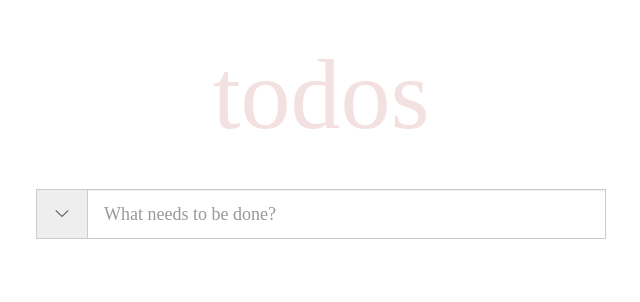
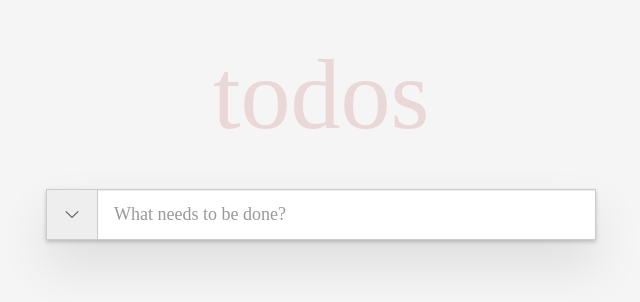
Before and after one commit to xiongfeng555/todoList, a Vue app: page /#/actived in a window 1280 px wide. Shown: the top 302 px of the page, without its empty margins (319-959 px from the left). Built offline with nearby package versions, Linux system fonts and the light colour scheme.

Commit message:
最终提交-first

```diff
--- a/src/App.vue
+++ b/src/App.vue
@@ -1,9 +1,9 @@
 <template>
   <div id="app">
-      <div class="todolist-content container">
-        <div class="page-header">
+    <div class="page-header">
           <h1>todos</h1>
         </div>
+      <div class="todolist-content container">
         <div class="input-group input-group-lg">
           <span class="input-group-addon finger list-group1" id="basic-addon1" @click="changeAllSelected">
             <span class="el-icon-arrow-down"></span>
@@ -11,10 +11,8 @@
           <input type="text" class="form-control" placeholder="What needs to be done?" aria-describedby="basic-addon1" v-model="value"
             @keyup.enter="addToList" />
         </div>
-        <transition>
         <router-view></router-view>
-        </transition>
-        <ul class="list-group" v-show="$store.getters.getListLength !== 0">
+        <ul class="list-group last_box" v-show="$store.getters.getListLength !== 0">
           <li class="list-group-item">
             <div class="mybtn">
               <div class="mybtn_left">
@@ -40,7 +38,8 @@ export default {
     return {
       flag: false,
       value: '',
-      url: 'http://localhost:5000'
+      url: 'http://localhost:5000',
+      list: []
     }
   },
   created () {
@@ -103,6 +102,7 @@ export default {
 body{
   font-family: 'Helvetica Neue';
   min-width: 600px;
+  background:#f5f5f5;
 }
 #app {
   font-family: serif;
@@ -110,12 +110,8 @@ body{
   -moz-osx-font-smoothing: grayscale;
   text-align: center;
   color: #2c3e50;
-}
-.todolist-content{
-overflow: hidden;
- width: 600px;
- height: 100%;
- margin-bottom: 40px;
+  width: 100%;
+  margin: 0 auto;
   .page-header{
     border-bottom:0 ;
     h1{
@@ -124,6 +120,30 @@ overflow: hidden;
       color: rgba(175, 47, 47, 0.15);
     }
   }
+  .btn_save{
+  overflow: hidden;
+  margin-top: 40px;
+}
+}
+.todolist-content{
+  position: relative;
+ margin-bottom: 40px;
+ max-width: 550px;
+ margin: 0 auto;
+ font-weight: 300;
+ padding: 0;
+ box-shadow:0 2px 4px 0 rgba(0, 0, 0, 0.2), 0 25px 50px 0 rgba(0, 0, 0, 0.1);
+
+.last_box:before {
+    content: '';
+    position: absolute;
+    right: 0;
+    bottom: 0;
+    left: 0;
+    height: 42px;
+    overflow: hidden;
+    box-shadow: 0 1px 1px rgba(0, 0, 0, 0.2), 0 8px 0 -3px #f6f6f6, 0 9px 1px -3px rgba(0, 0, 0, 0.2), 0 16px 0 -6px #f6f6f6, 0 17px 2px -6px rgba(0, 0, 0, 0.2);
+}
 }
 .list-group{
   margin-bottom: 0;
@@ -135,6 +155,7 @@ overflow: hidden;
   .form-control{
     border-radius: 0;
   }
+  border-radius: 0;
 }
 .list-group1 {
   margin-bottom: 0 !important;
@@ -145,7 +166,7 @@ overflow: hidden;
   color: #000;
 }
 .input-group-lg > .form-control{
-  height: 50px;
+  height: 51px;
 }
 
 .mybtn {
@@ -184,10 +205,7 @@ overflow: hidden;
     font-size: 16px;
   }
 }
-.btn_save{
-  overflow: hidden;
-  margin-top: 40px;
-}
+
 .delete{
   font-size: 16px;
 }
--- a/src/components/activedList.vue
+++ b/src/components/activedList.vue
@@ -1,13 +1,13 @@
 <template>
     <div>
          <ul class="list-group">
-          <li class="list-group-item" v-for="item in $store.getters.getActivedList" :key="item.id">
+          <li class="list-group-item item" v-for="item in $store.getters.getActivedList" :key="item.id">
             <div class="item_contain">
               <el-switch active-color="green" inactive-color="#aaa" v-model="$store.getters.getSelected[item.id]" @change="changeSelected(item.id,$store.getters.getSelected[item.id])">
     </el-switch>
               <p :class="item.selected ? 'line':''" class="data_content">{{ item.data }}</p>
-              <a href="#" @click.prevent="deleteItem(item.id)" class="delete">×</a>
             </div>
+             <a href="#" @click.prevent="deleteItem(item.id)" class="delete">×</a>
           </li>
         </ul>
         </div>
@@ -30,10 +30,13 @@ export default {
 }
 </script>
 <style lang="scss" scoped>
+.item{
+  display: flex;
+  justify-content: space-between;
+}
 .item-count {
   color: #000;
 }
-
 .mybtn {
   display: flex;
   justify-content: space-between;
@@ -47,7 +50,7 @@ export default {
   font-size: 24px;
   .data_content{
   font-size: 24px;
-  line-height: 1.2;
+  line-height: 0.8;
 }
 }
 
@@ -57,7 +60,6 @@ export default {
 .item_contain {
   display: flex;
   // align-items: center;
-  justify-content: space-between;
   p {
     margin-left: 30px;
     font-size: 18px;
@@ -70,4 +72,11 @@ export default {
   text-decoration: line-through;
   color: #d9d9d9;
 }
+.delete{
+  font-size: 16px;
+  display: none;
+}
+.list-group-item:hover .delete{
+    display: inline-block;
+}
 </style>
--- a/src/components/completedList.vue
+++ b/src/components/completedList.vue
@@ -1,13 +1,13 @@
 <template>
     <div>
          <ul class="list-group">
-          <li class="list-group-item" v-for="item in $store.getters.getCompletedList" :key="item.id">
+          <li class="list-group-item item" v-for="item in $store.getters.getCompletedList" :key="item.id">
             <div class="item_contain">
               <el-switch active-color="green" inactive-color="#aaa" v-model="$store.getters.getSelected[item.id]" @change="changeSelected(item.id,$store.getters.getSelected[item.id])">
     </el-switch>
               <p :class="item.selected ? 'line':''" class="data_content">{{ item.data }}</p>
-              <a href="#" @click.prevent="deleteItem(item.id)" class="delete">×</a>
             </div>
+             <a href="#" @click.prevent="deleteItem(item.id)" class="delete">×</a>
           </li>
         </ul>
         </div>
@@ -30,7 +30,10 @@ export default {
 }
 </script>
 <style lang="scss" scoped>
-
+.item{
+  display: flex;
+  justify-content: space-between;
+}
 .item-count {
   color: #000;
 }
@@ -47,7 +50,7 @@ export default {
   font-size: 24px;
   .data_content{
   font-size: 24px;
-  line-height: 1.2;
+  line-height: 0.8;
 }
 }
 
@@ -57,7 +60,6 @@ export default {
 .item_contain {
   display: flex;
   // align-items: center;
-  justify-content: space-between;
   p {
     margin-left: 30px;
     font-size: 18px;
@@ -70,4 +72,11 @@ export default {
   text-decoration: line-through;
   color: #d9d9d9;
 }
+.delete{
+  font-size: 16px;
+  display: none;
+}
+.list-group-item:hover .delete{
+    display: inline-block;
+}
 </style>
```
